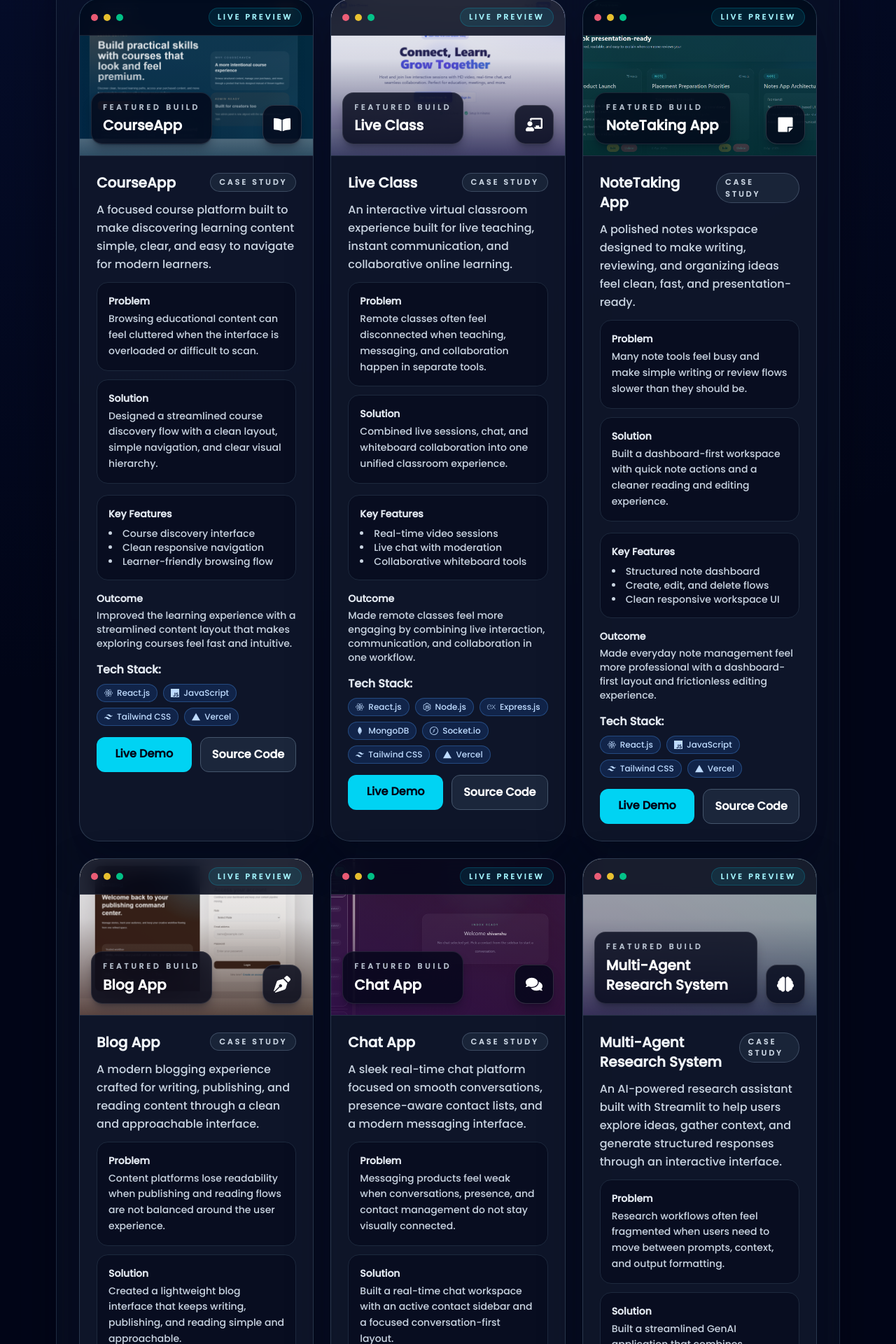
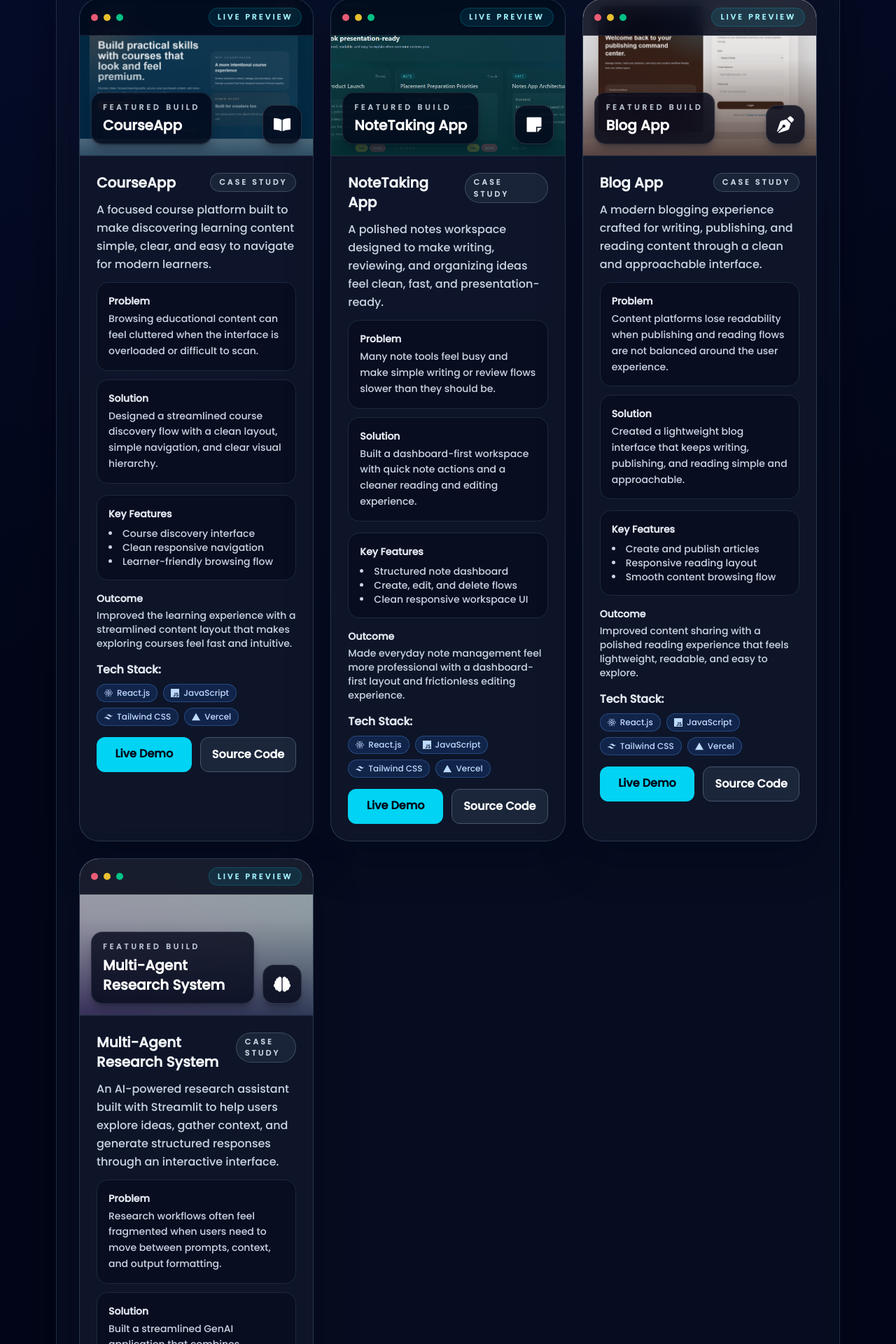
Before and after one commit to shivanshugupta456/portfolio, a React (Vite) app: page / in a window 1280 px wide. Shown: the part 3300-5220 px from the top of the page at 70% size. Built offline with nearby package versions, Linux system fonts and the light colour scheme; grey boxes are pictures that could not be loaded.

Commit message:
Remove Live Class and Chat App from portfolio

```diff
--- a/src/components/PortFolio.jsx
+++ b/src/components/PortFolio.jsx
@@ -1,15 +1,11 @@
 import React from "react";
 import courseAppThumb from "../../public/courseapp-thumb.png";
-import liveClassThumb from "../../public/live-class-thumb.png";
 import noteTakingThumb from "../../public/notetaking-thumb.png";
 import blogThumb from "../../public/blog-thumb.png";
-import chatAppThumb from "../../public/chatapp-thumb.png";
 import {
   FaBookOpen,
-  FaChalkboardTeacher,
   FaStickyNote,
   FaPenNib,
-  FaComments,
   FaReact,
   FaNodeJs,
   FaBrain,
@@ -46,21 +42,6 @@ function PortFolio() {
       gradient: "from-sky-500 to-cyan-500",
     },
     {
-      id: 2,
-      name: "Live Class",
-      description: "An interactive virtual classroom experience built for live teaching, instant communication, and collaborative online learning.",
-      challenge: "Remote classes often feel disconnected when teaching, messaging, and collaboration happen in separate tools.",
-      solution: "Combined live sessions, chat, and whiteboard collaboration into one unified classroom experience.",
-      features: ["Real-time video sessions", "Live chat with moderation", "Collaborative whiteboard tools"],
-      impact: "Made remote classes feel more engaging by combining live interaction, communication, and collaboration in one workflow.",
-      techStack: ["React.js", "Node.js", "Express.js", "MongoDB", "Socket.io", "Tailwind CSS", "Vercel"],
-      liveLink: "https://live-class-fedg.vercel.app",
-      sourceCode: "https://github.com/shivanshugupta456/live-class.git",
-      image: liveClassThumb,
-      icon: FaChalkboardTeacher,
-      gradient: "from-indigo-500 to-violet-600",
-    },
-    {
       id: 3,
       name: "NoteTaking App",
       description: "A polished notes workspace designed to make writing, reviewing, and organizing ideas feel clean, fast, and presentation-ready.",
@@ -89,21 +70,6 @@ function PortFolio() {
       image: blogThumb,
       icon: FaPenNib,
       gradient: "from-orange-500 to-amber-500",
-    },
-    {
-      id: 5,
-      name: "Chat App",
-      description: "A sleek real-time chat platform focused on smooth conversations, presence-aware contact lists, and a modern messaging interface.",
-      challenge: "Messaging products feel weak when conversations, presence, and contact management do not stay visually connected.",
-      solution: "Built a real-time chat workspace with an active contact sidebar and a focused conversation-first layout.",
-      features: ["Real-time messaging flow", "Active contact sidebar", "Responsive conversation workspace"],
-      impact: "Improved the chat experience with a cleaner communication layout that feels fast, focused, and easy to use across devices.",
-      techStack: ["React.js", "Node.js", "Express.js", "MongoDB", "Socket.io"],
-      liveLink: "https://chat-app-psi-fawn-46.vercel.app/",
-      sourceCode: "https://github.com/shivanshugupta456/ChatApp.git",
-      image: chatAppThumb,
-      icon: FaComments,
-      gradient: "from-fuchsia-500 to-pink-600",
     },
     {
       id: 6,
```
